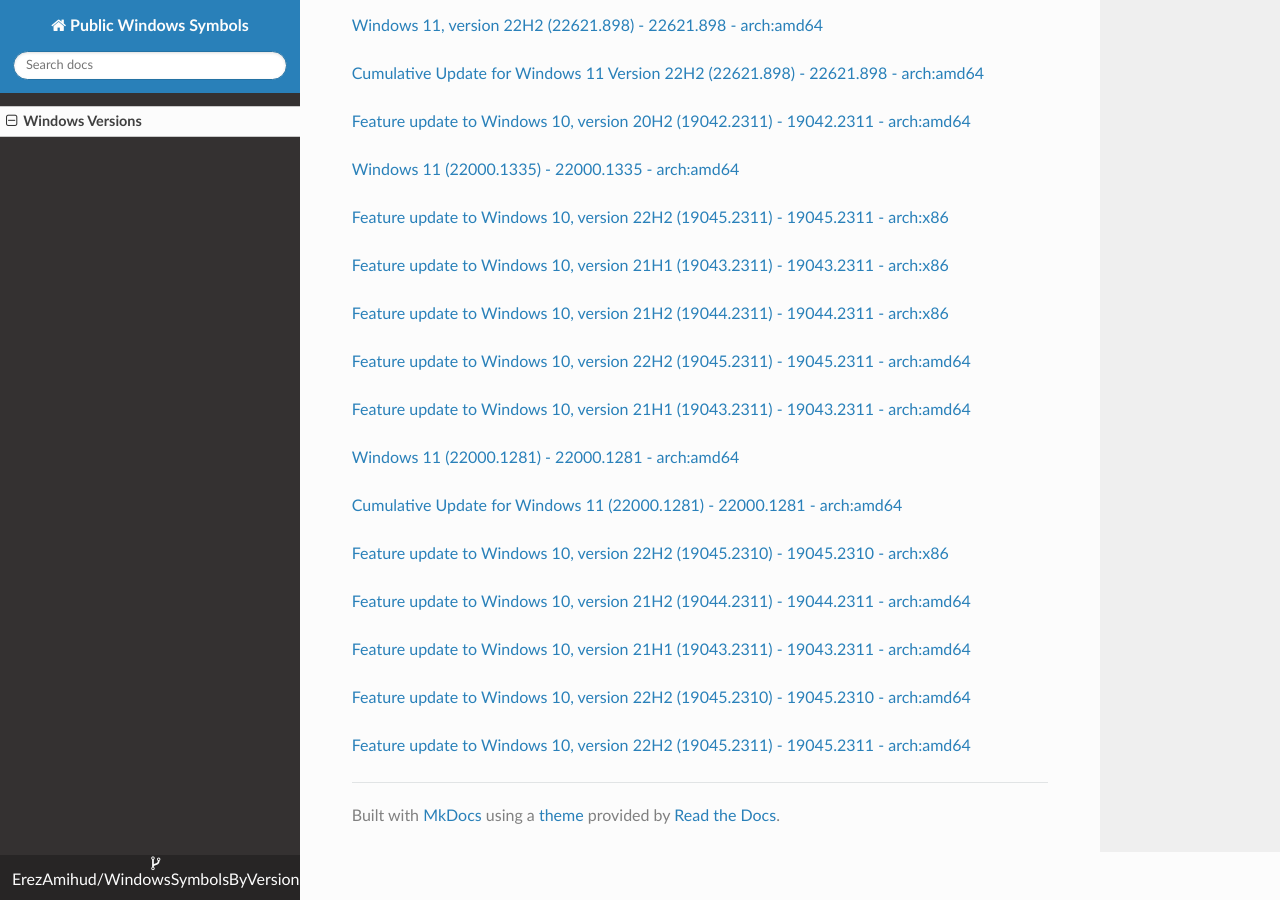
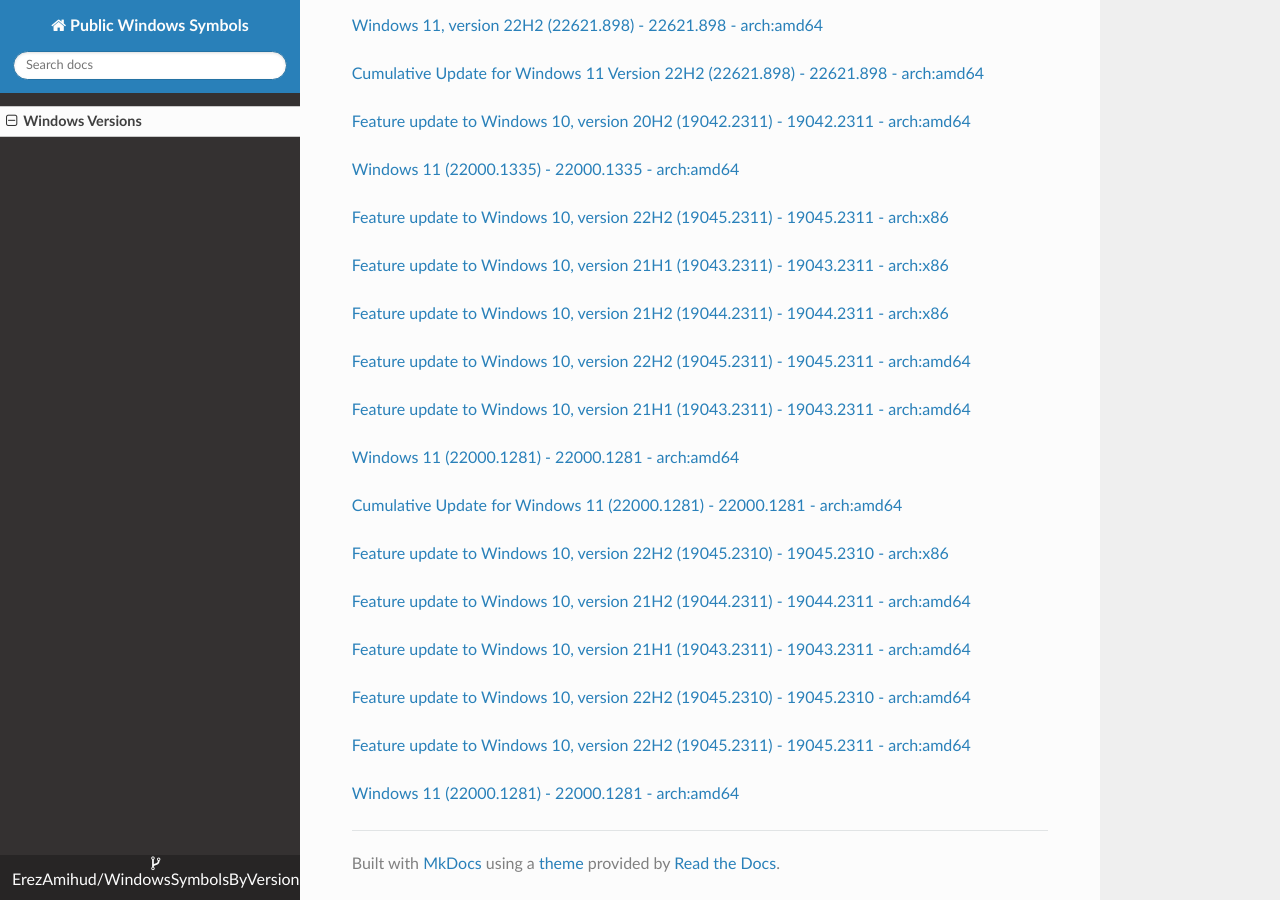
Before and after one commit to ErezAmihud/WindowsSymbolsByVersion, an MkDocs documentation site: the page built from docs/index.md, in a window 1280 px wide and 900 px high, scrolled down 44981 px. Built offline with MkDocs 1.6.1, drawn with Linux system fonts in a browser that asks for light colours; nearby versions of some CDN libraries.

Commit message:
Automated commit, add manifest for 8f87f93a-c576-4a3b-acc5-c8bbbe9c6f98

```diff
--- a/docs/index.md
+++ b/docs/index.md
@@ -2641,3 +2641,6 @@
 
 
 [Feature update to Windows 10, version 22H2 (19045.2311) - 19045.2311 - arch:amd64](https://github.com/ErezAmihud/WindowsSymbolsByVersion/blob/main/manifests/fc59a088-0c58-4efd-a108-3a65acd966b6.manifest)
+
+
+[Windows 11 (22000.1281) - 22000.1281 - arch:amd64](https://github.com/ErezAmihud/WindowsSymbolsByVersion/blob/main/manifests/8f87f93a-c576-4a3b-acc5-c8bbbe9c6f98.manifest)
```
Also changed, not shown: process_builds.json (+1 -1 lines).
